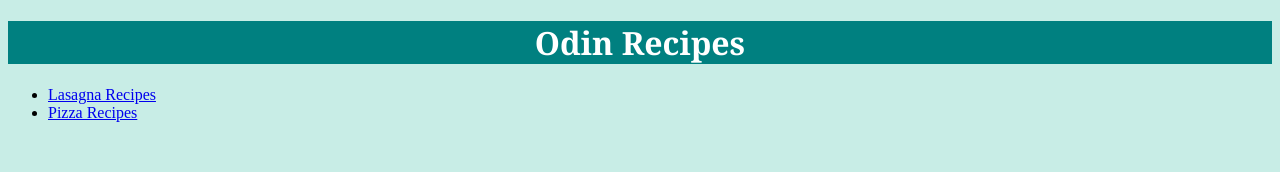
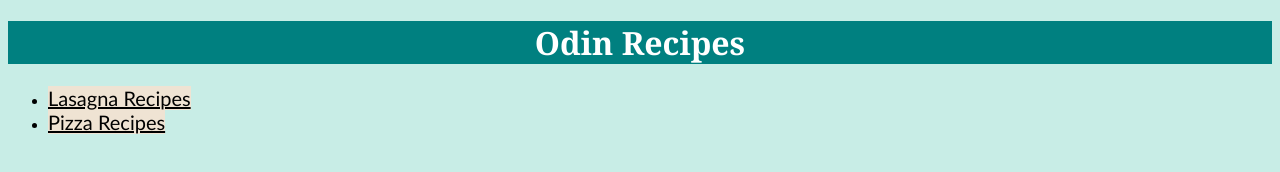
Before and after one commit to raffyakbarsyah/odin-recipes, a plain HTML site: page index.html in a window 1280 px wide. Drawn offline with Linux system fonts and the light colour scheme.

Commit message:
css ver 2 applied

```diff
--- a/index.html
+++ b/index.html
@@ -8,8 +8,8 @@
   <body>
     <h1 class="odin">Odin Recipes</h1>
     <ul>
-      <li><a href="./recipes/lasagna.html">Lasagna Recipes</a></li>
-      <li><a href="./recipes/pizza.html">Pizza Recipes</a></li>
+      <li><a href="./recipes/lasagna.html" class="link lasagna">Lasagna Recipes</a></li>
+      <li><a href="./recipes/pizza.html" class="link pizza">Pizza Recipes</a></li>
     </ul>
   </body>
 </html>
```
Also changed, not shown: recipes/lasagna.html (+2 -1 lines).
